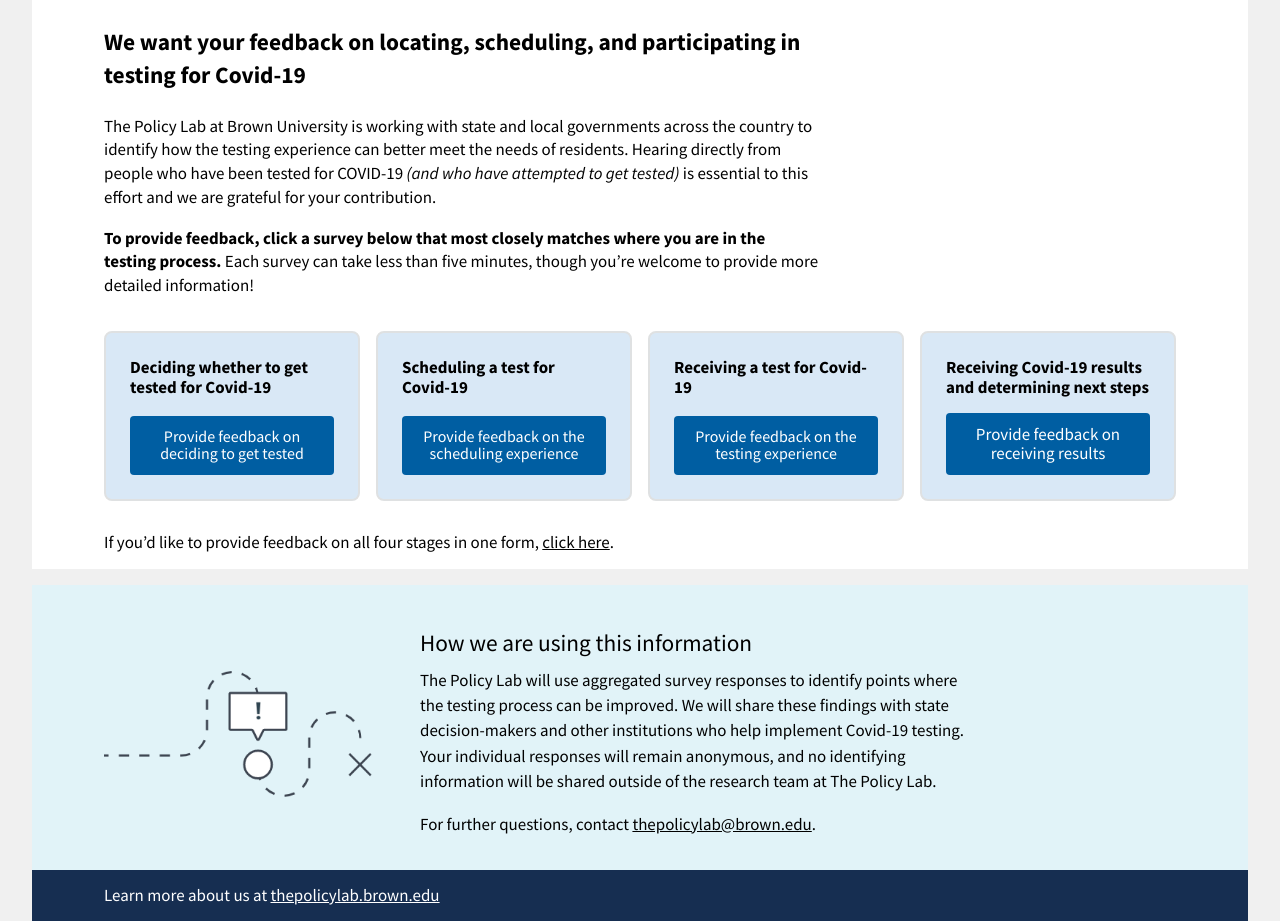
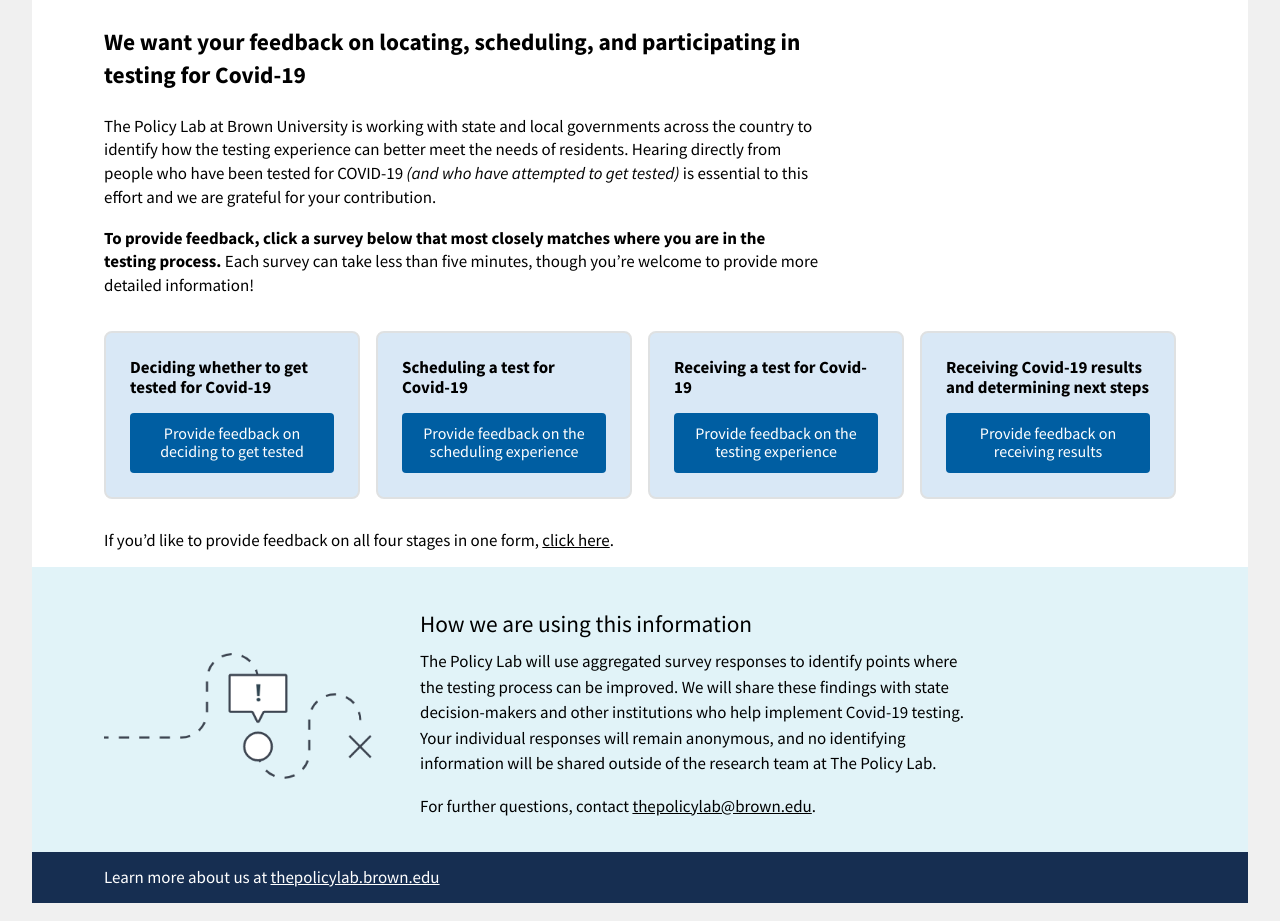
Before and after one commit to thepolicylab/covid-testing-feedback, a website: page index.html in a window 1280 px wide. Shown: the part 302-1223 px from the top of the page. Drawn offline with Linux system fonts and the light colour scheme.

Commit message:
update format

```diff
--- a/index.html
+++ b/index.html
@@ -99,7 +99,7 @@
                             <h2 class="usa-card__heading font-sans-sm text-semibold">Receiving Covid-19 results and determining next steps</h2>
                           </header>
                           <div class="usa-card__footer">
-                            <a id="results-questions" href="http://tpl.fyi/covid-feedback-results"><button class="usa-button font-sans-sm text-normal line-height-sans-2">Provide feedback on receiving results</button></a>
+                            <a id="results-questions" href="http://tpl.fyi/covid-feedback-results"><button class="usa-button font-sans-xs text-normal line-height-sans-2">Provide feedback on receiving results</button></a>
                           </div>
                         </div>
                       </li>
@@ -113,7 +113,7 @@
                 </div>
             </div>
         <!-- pre-footer -->
-        <div class="grid-row footer bg-accent-cool-lighter padding-y-2 padding-x-2 mobile-lg:padding-x-4 tablet:padding-x-6 desktop:padding-x-9 padding-left-0 margin-top-2 display-flex flex-row flex-align-center">
+        <div class="grid-row footer bg-accent-cool-lighter padding-y-2 padding-x-2 mobile-lg:padding-x-4 tablet:padding-x-6 desktop:padding-x-9 padding-left-0 margin-top-0 display-flex flex-row flex-align-center">
             <div class="tablet:grid-col-3 text-black padding-top-2">
                 <img src="assets/images/footer-comments-icon@2x.png">
             </div>
```
